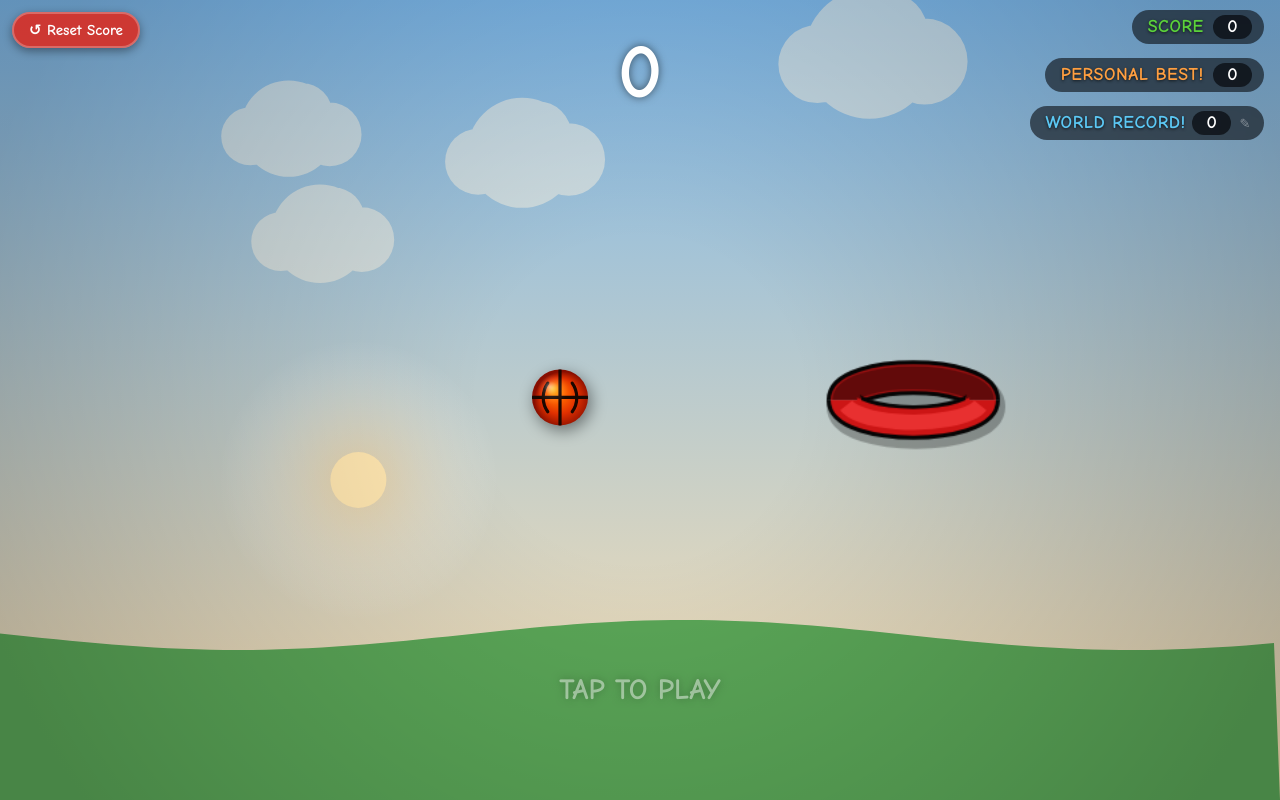
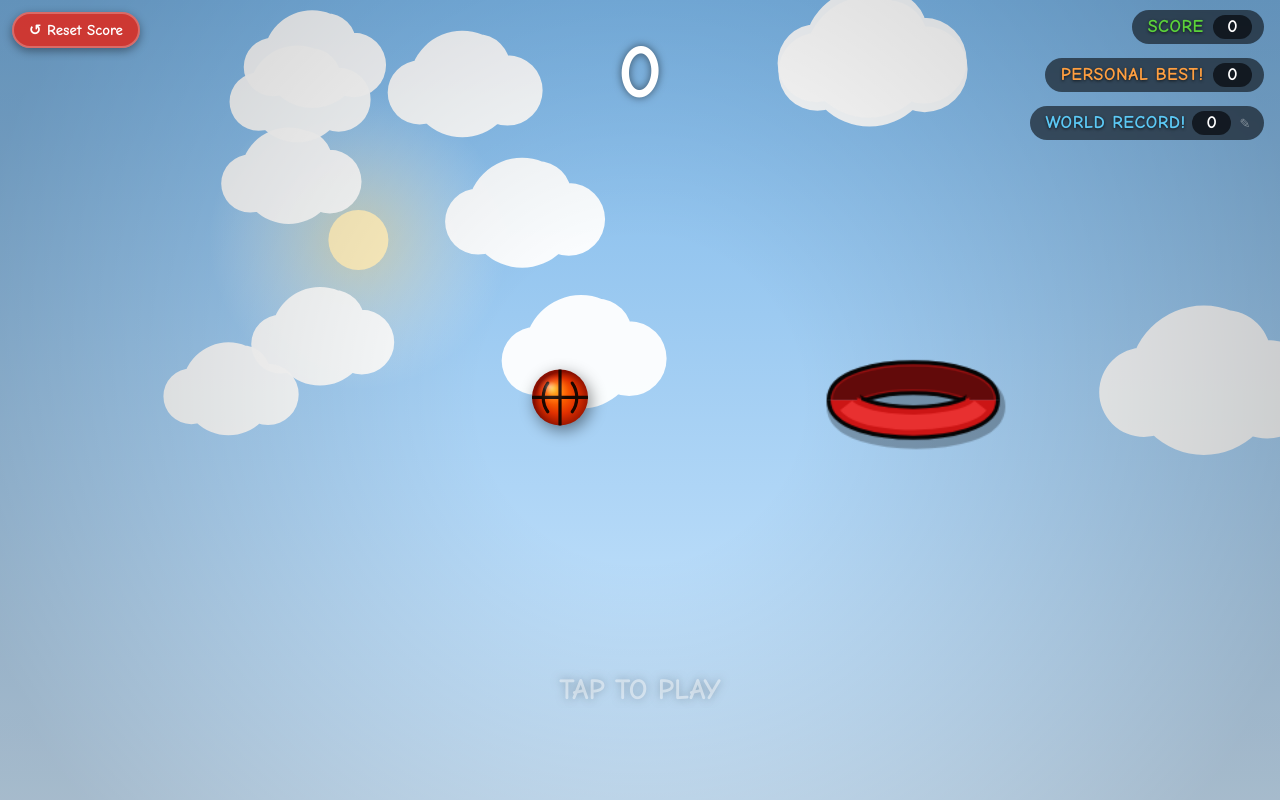
Before and after one commit to masonfrizzell60-alt/flappy-dunk-game, a plain HTML site: page index.html in a window 1280 px wide. Drawn offline with Linux system fonts and the light colour scheme; animation ran at ten frames a second.

Commit message:
Combo fire, live world record, redesigned Daybreak scene
- Ball catches fire as the clean-basket streak builds (1=flames,
  2=engulfed + glow, 3+=intense); fades when the streak breaks
- Soft fire whoosh layered under clean baskets while burning
- World Record now climbs live once the score passes the set value
- Daybreak scene: removed grass, full cloud cover, sky only

Co-Authored-By: Claude Opus 4.8 <noreply@anthropic.com>

```diff
--- a/index.html
+++ b/index.html
@@ -306,6 +306,13 @@ class AudioSystem{
     const f=sc[Math.min(n,sc.length-1)];this._bell(f,0.30,0.55);this._tone(f/2,0.5,0.09,'sine',0.01);}
   death(){this._tone(523.25,0.7,0.16,'sine',0.02,196);this._tone(392,0.8,0.13,'sine',0.02,147);this._tone(261.6,0.95,0.10,'sine',0.03,98);}
   boost(){this._tone(220,0.4,0.18,'sine',0.01,880);this._tone(330,0.34,0.10,'triangle',0.01,990);this._swoosh(0.38,0.16);}
+  fire(level){if(!this.ctx)return;const t=this.ctx.currentTime,sr=this.ctx.sampleRate,dur=0.3+level*0.05,len=(sr*dur)|0;
+    const buf=this.ctx.createBuffer(1,len,sr),d=buf.getChannelData(0);
+    for(let i=0;i<len;i++)d[i]=(Math.random()*2-1)*(1-i/len);
+    const src=this.ctx.createBufferSource();src.buffer=buf;const f=this.ctx.createBiquadFilter();f.type='lowpass';f.Q.value=0.6;
+    f.frequency.setValueAtTime(700+level*200,t);f.frequency.exponentialRampToValueAtTime(280,t+dur);
+    const g=this.ctx.createGain();g.gain.setValueAtTime(0.0001,t);g.gain.exponentialRampToValueAtTime(0.05+Math.min(level,4)*0.018,t+0.03);g.gain.exponentialRampToValueAtTime(0.0001,t+dur);
+    src.connect(f);f.connect(g);g.connect(this._g);src.start();}
   doubleStart(){const a=[523.25,659.25,783.99,1046.5];a.forEach((f,i)=>setTimeout(()=>this._bell(f,0.26,0.5),i*70));}
 }
 
@@ -329,6 +336,14 @@ class ParticleSystem{
     for(let i=0;i<6;i++){
       const c=isNeg?[rnd(180,255)|0,rnd(0,40)|0,rnd(0,60)|0]:(i%3===0?[255,rnd(180,255)|0,0]:i%3===1?[255,rnd(80,160)|0,0]:[255,255,rnd(0,80)|0]);
       this._add({x:x+xOff+rnd(-4,4),y:y+rnd(-10,10),vx:pvx+rnd(-30,30),vy:rnd(-70,70),life:1,ml:rnd(0.18,0.45),r:rnd(7,18),c,grav:60,sh:true});}}
+  fireFlames(x,y,level,vx,vy){
+    const n=level>=3?6:level>=2?4:2, wide=level>=2;
+    for(let i=0;i<n;i++){
+      const ang=Math.random()*6.2832, rad=wide?rnd(0,BALL_R*0.9):rnd(0,BALL_R*0.45);
+      const px=x+(wide?0:-BALL_R*0.5)+Math.cos(ang)*rad, py=y+Math.sin(ang)*rad*0.7;
+      const j=i%3, c=j===0?[255,rnd(210,255)|0,60]:j===1?[255,rnd(120,180)|0,20]:[255,70,15];
+      this._add({x:px,y:py,vx:-vx*0.04+rnd(-40,40),vy:-rnd(120,240)-Math.abs(vy)*0.04,
+        life:1,ml:rnd(0.18,0.42),r:rnd(5,11)+level*2,c,grav:-120,sh:true});}}
   death(x,y){const pal=[[255,80,0],[255,210,0],[220,220,255],[255,140,40]];
     for(let i=0;i<40;i++){const a=rnd(0,Math.PI*2),s=rnd(100,420);
       this._add({x,y,vx:Math.cos(a)*s,vy:Math.sin(a)*s-170,life:1,ml:rnd(0.6,1.4),r:rnd(5,14),c:pal[i%pal.length],grav:520,sh:true});}}
@@ -492,7 +507,7 @@ class Spawner{
 // ── BACKGROUND (extends to fill full screen) ──────────────────────────────────
 // ── SKY ZONES (canvas-drawn) — 30 designed scenes, a new one every 1000 pts ──
 const ZONES = [
-  {n:"Daybreak",      a:"#ffe1b0", b:"#7bb6e8", sun:[0.28,0.60,28,"#ffe6b0","rgba(255,210,140,0.50)"], clouds:[0.5,"#fff4e2"], hills:["#5aa657",30]},
+  {n:"Daybreak",      a:"#cfe9ff", b:"#7bb6e8", sun:[0.28,0.30,30,"#fff0c0","rgba(255,225,150,0.50)"], clouds:[1.0,"#ffffff"]},
   {n:"Clear Skies",   a:"#bfe8ff", b:"#4a9fe6", sun:[0.74,0.18,30,"#fff3b0","rgba(255,240,150,0.50)"], clouds:[0.85,"#ffffff"], hills:["#4f9e4a",26]},
   {n:"Green Meadows", a:"#d8f4c8", b:"#62b8e2", clouds:[0.7,"#ffffff"], hills:["#46a046",40], trees:["bush","#3c8a3a"]},
   {n:"Rolling Hills", a:"#cfeebf", b:"#54acd8", clouds:[0.6,"#ffffff"], hills:["#4f9c5a",46], trees:["bush","#3f8a48"]},
@@ -601,11 +616,11 @@ function _hills(ctx,vw,vh,camX,horizon,col,amp,par,a){
 function _puff(ctx,x,y,r){ctx.beginPath();ctx.arc(x,y,r,0,6.2832);ctx.arc(x+r*0.85,y+r*0.12,r*0.66,0,6.2832);ctx.arc(x-r*0.8,y+r*0.16,r*0.6,0,6.2832);ctx.arc(x+r*0.28,y-r*0.32,r*0.62,0,6.2832);ctx.fill();}
 function _clouds(ctx,vw,vh,camX,a,col,dens,T){
   if(a<=0||dens<=0)return;ctx.save();ctx.globalAlpha=a*0.95;ctx.fillStyle=col;
-  const n=(dens*6+2)|0, W=vw+360;
+  const n=(dens*10+2)|0, W=vw+360;
   for(let i=0;i<n;i++){
     const seed=dh(i,7,2);
     let x=(seed*W-camX*0.12-T*(6+seed*10))%W; x=((x%W)+W)%W-180;
-    const y=20+dh(i,8,3)*vh*0.38, r=34+seed*46;
+    const y=10+dh(i,8,3)*vh*0.58, r=34+seed*46;
     _puff(ctx,x,y,r);
   }
   ctx.restore();
@@ -811,7 +826,7 @@ class Game{
     const tap=(e)=>{e.preventDefault();this._audio.resume();
       if(this._state===S.RESETTING)return;
       if(this._state===S.WAITING){this._ball.vx=BALL_VX;this._ball.flap();this._audio.flap();this._state=S.PLAYING;}
-      else if(this._state===S.PLAYING){this._ball.flap();this._audio.flap();this._pts.trail(this._ball.x,this._ball.y,this._ball.vx,this._ball.vy);}
+      else if(this._state===S.PLAYING){this._ball.flap();this._audio.flap();if(this._streak<1)this._pts.trail(this._ball.x,this._ball.y,this._ball.vx,this._ball.vy);}
       else if(this._state===S.PAUSED){this._state=S.PLAYING;}
       else if(this._state===S.DEAD&&this._deathT>0.08){this._initRound();}};
     this._cv.addEventListener('mousedown',tap);
@@ -872,6 +887,7 @@ class Game{
     this._score=Math.max(0,this._score+delta);
     document.getElementById('scoreVal').textContent=this._score;
     if(this._score>this._best){this._best=this._score;document.getElementById('bestVal').textContent=this._best;localStorage.setItem('hd_best',this._best);}
+    if(this._score>_wr){_wr=this._score;document.getElementById('wrVal').textContent=_wr;localStorage.setItem('hd_wr',_wr);}
     // Respawn at a safe position ahead of camera
     const safeX=this._camera.x+CW*0.28;
     const safeY=this._camera.y+CH*0.44;
@@ -925,7 +941,9 @@ class Game{
       this._score+=pts;
       document.getElementById('scoreVal').textContent=this._score;
       if(this._score>this._best){this._best=this._score;document.getElementById('bestVal').textContent=this._best;localStorage.setItem('hd_best',this._best);}
+      if(this._score>_wr){_wr=this._score;document.getElementById('wrVal').textContent=_wr;localStorage.setItem('hd_wr',_wr);}
       this._audio.score(this._streak);
+      if(clean&&this._streak>=1)this._audio.fire(this._streak);
       this._pts.scoreBurst(h.x,h.y,pts);this._ui.bumpScore(pts);
       const basePts=dbl?pts/2:pts;
       const popTxt=clean
@@ -939,6 +957,8 @@ class Game{
         if(!h.scored&&h.passedAbove&&this._ball.x>h.x+margin){
           h.scored=true;this._penalize('miss');break;}}}
     for(const h of this._spawner.hoops)h.update(eff);
+    // Combo fire — flames trail the ball while a clean streak is alive
+    if(this._streak>=1&&!this._boosting)this._pts.fireFlames(this._ball.x,this._ball.y,this._streak,this._ball.vx,this._ball.vy);
     this._pts.update(eff);this._popups.update(eff);this._rimF.update(dt);this._penF.update(dt);
     this._camera.setTarget(this._ball.x,this._ball.y,this._ball.vy);
     this._camera.update(eff,this._ball.vy);
@@ -965,6 +985,24 @@ class Game{
       if(!h.scored&&h.tryScore(b.x,b.y,px,py))this._pendingScores.push(h);}
     b.vx+=(BALL_VX-b.vx)*clamp(dt*5,0,1);}
 
+  // Flame tongues licking over the ball — grows with the streak (1=some, 2=engulfed, 3+=intense)
+  _drawBallFire(ctx,camX,camY){
+    const lvl=this._streak;
+    if(lvl<1||this._state!==S.PLAYING||this._boosting)return;
+    const bx=this._ball.x-camX,by=this._ball.y-camY,T=performance.now()/1000;
+    const tongues=lvl>=3?9:lvl>=2?6:4, reach=BALL_R*(lvl>=3?1.95:lvl>=2?1.45:1.0);
+    ctx.save();ctx.globalCompositeOperation='lighter';
+    for(let i=0;i<tongues;i++){
+      const a=(i/tongues)*6.2832, fl=0.55+0.45*Math.sin(T*9+i*1.7);
+      const cx=bx+Math.cos(a)*BALL_R*0.55+Math.sin(T*6+i)*3;
+      const cy=(by+Math.sin(a)*BALL_R*0.4)-reach*fl*0.6;
+      const r=(BALL_R*0.5+lvl*2)*fl;
+      ctx.fillStyle='rgba(255,'+((90+50*fl)|0)+',10,0.45)';
+      ctx.beginPath();ctx.arc(cx,cy,r,0,6.2832);ctx.fill();
+      ctx.fillStyle='rgba(255,'+((200+45*fl)|0)+',70,0.5)';
+      ctx.beginPath();ctx.arc(cx,cy,r*0.55,0,6.2832);ctx.fill();}
+    ctx.restore();}
+
   _draw(){
     const ctx=this._cx,vw=this._cv.width,vh=this._cv.height;
     const camX=this._camera.ox,camY=this._camera.oy;
@@ -976,8 +1014,19 @@ class Game{
     ctx.translate(this._ox,this._oy);ctx.scale(this._scale,this._scale);
     // Back arcs drawn first (behind ball)
     for(const h of this._spawner.hoops)h.drawBack(ctx,camX,camY);
+    // Combo fire glow behind the ball (hot streaks)
+    if(this._streak>=2&&this._state===S.PLAYING&&!this._boosting){
+      const bx=this._ball.x-camX,by=this._ball.y-camY,T=performance.now()/1000;
+      const R=BALL_R*(this._streak>=3?2.7:2.1),fl=0.7+0.3*Math.sin(T*9);
+      const gg=ctx.createRadialGradient(bx,by,BALL_R*0.3,bx,by,R);
+      gg.addColorStop(0,'rgba(255,180,40,'+(0.5*fl).toFixed(2)+')');
+      gg.addColorStop(0.5,'rgba(255,90,10,'+(0.28*fl).toFixed(2)+')');
+      gg.addColorStop(1,'rgba(255,40,0,0)');
+      ctx.save();ctx.globalCompositeOperation='lighter';ctx.fillStyle=gg;
+      ctx.beginPath();ctx.arc(bx,by,R,0,6.2832);ctx.fill();ctx.restore();}
     // Ball (with trail) drawn next
     this._pts.draw(ctx,camX,camY);this._ball.draw(ctx,camX,camY);
+    this._drawBallFire(ctx,camX,camY);
     // Front arcs drawn last – overlap the ball → 3D pass-through illusion
     for(const h of this._spawner.hoops)h.drawFront(ctx,camX,camY);
     this._popups.draw(ctx,camX,camY);
```
